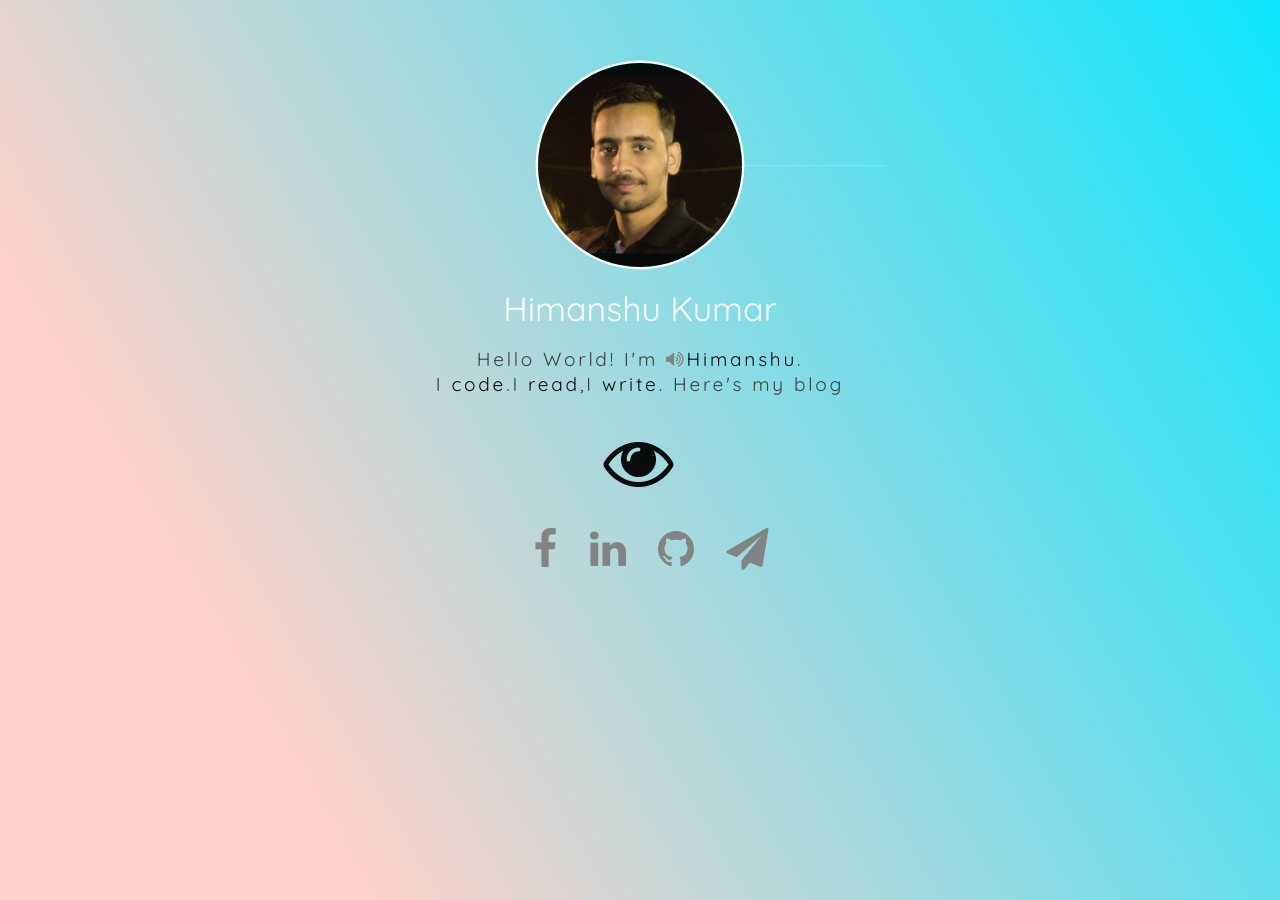
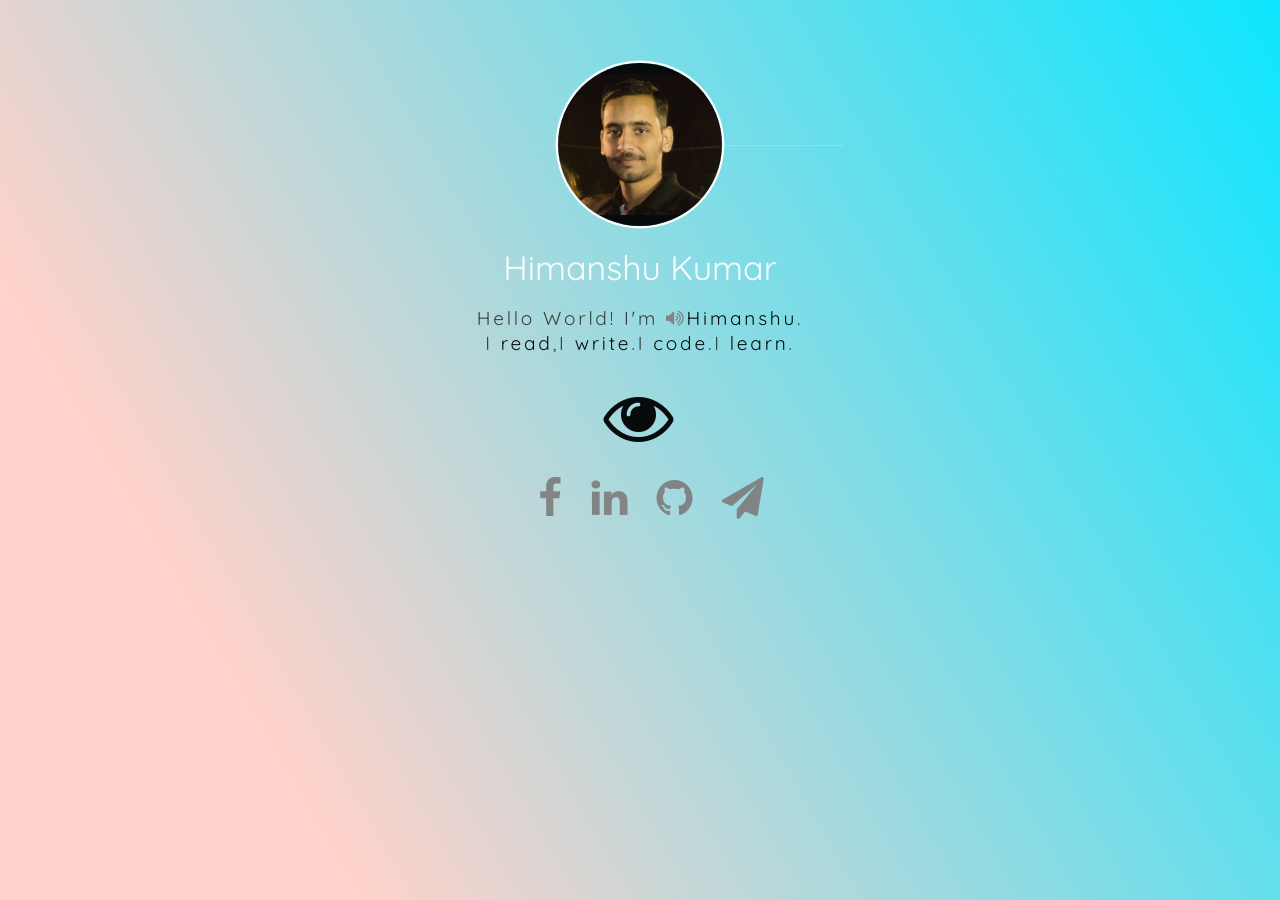
Before and after one commit to himanshukumar660/himanshukumar660.github.io, a Jekyll site: the page built from index.html, in a window 1280 px wide. Built offline with Jekyll 4.4.1, drawn with Linux system fonts in a browser that asks for light colours; nearby versions of some CDN libraries; the list of posts is cut into pages by our own code.

Commit message:
Changed Desc

```diff
--- a/_layouts/home.html
+++ b/_layouts/home.html
@@ -80,7 +80,7 @@
 
 				<p style="font-size: 19px;color:#383737 ;line-height: 1.3em">
 					Hello World! I'm <span class="fa fa-volume-up" id="play" style="color:grey ;"><span style="color:black;font-family: 'Quicksand', sans-serif!important;">Himanshu</span></span></span>.<br>
-					 I <span style="color:black;font-family: 'Quicksand', sans-serif!important;">code</span>.I <span style="color:black ;">read</span>,I <span style="color:black;font-family: 'Quicksand', sans-serif!important;">write</span>. Here's my blog</p>
+					 I <span style="color:black ;">read</span>,I <span style="color:black;font-family: 'Quicksand', sans-serif!important;">write</span>.I <span style="color:black;font-family: 'Quicksand', sans-serif!important;">code</span>.I <span style="color:black;font-family: 'Quicksand', sans-serif!important;">learn</span>.</p>
 
 					 <a href="/blog/" id="explore" style="color: black;margin-top: 5%;margin-bottom:5%" class="fa-eye fa fa-5x"></a>
  				<!-- Introducion Ends -->
```
